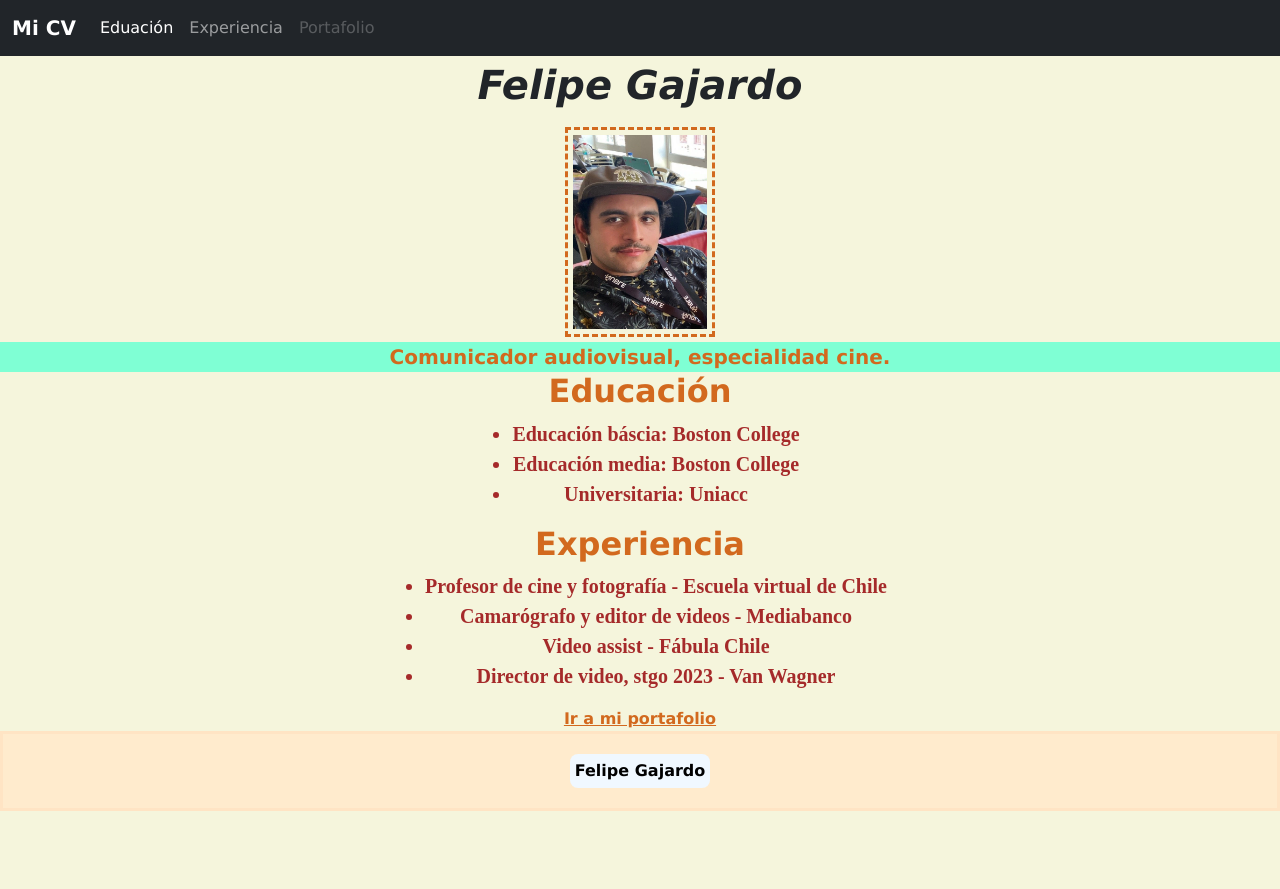
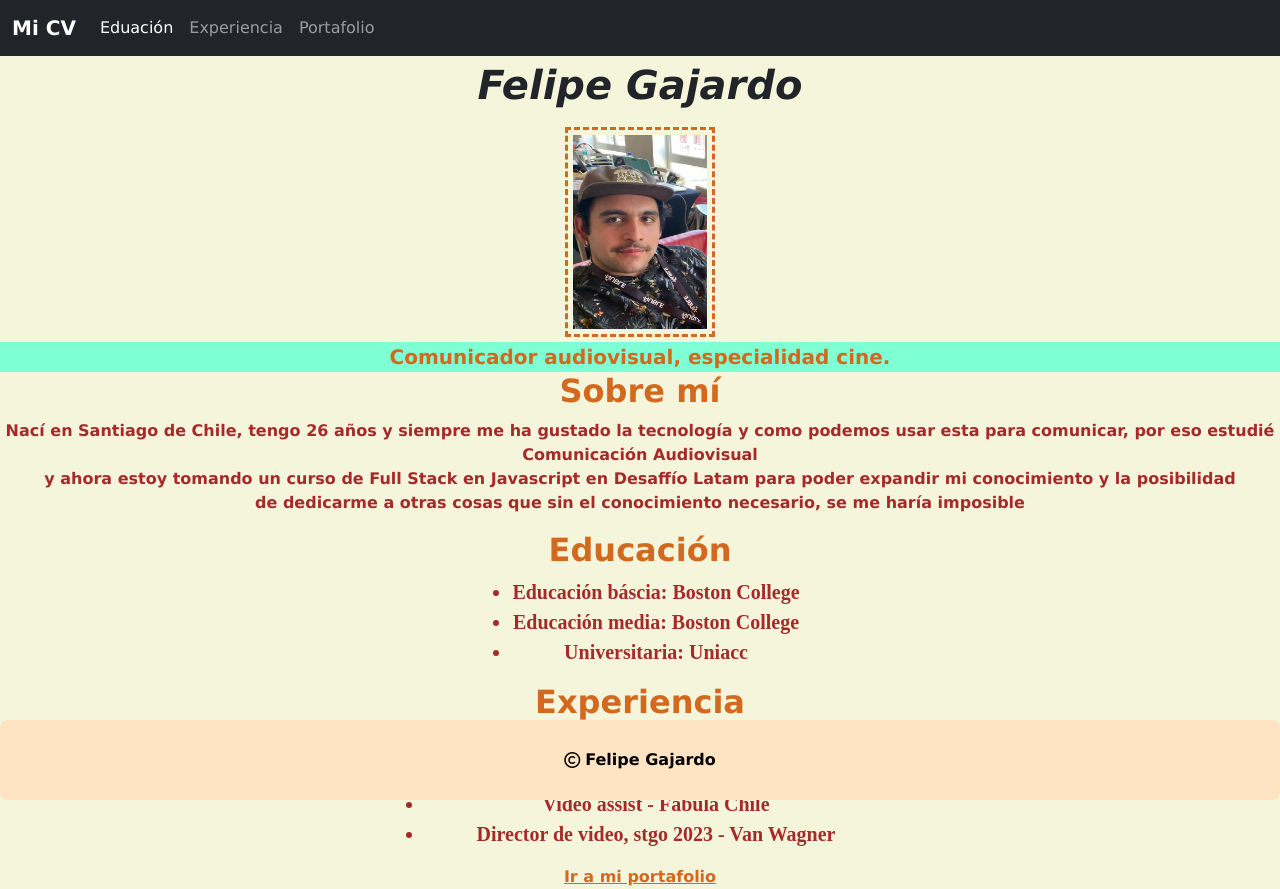
Before and after one commit to FelipeHansenbawer/MI_CV_PRUEBA, a plain HTML site: page index.html in a window 1280 px wide. Before the commit the page ends 811 px from the top, so only its background shows below. Drawn offline with nearby package versions, Linux system fonts and the light colour scheme.

Commit message:
Cambié el footer

```diff
--- a/assets/style.css
+++ b/assets/style.css
@@ -1,6 +1,11 @@
 *{
     padding: 0;
 
+}
+html, body {
+    margin: 0;
+    padding: 0;
+    height: 100%;
 }
 #barra{
     background-color: black;
@@ -35,6 +40,10 @@ h2 {
     color: chocolate;
     font-weight: bold;
 }
+p {
+    color: brown;
+    font-weight: bold;
+}
 .lista1 {
     display: flex;
     justify-content: center;
@@ -52,20 +61,22 @@ h2 {
     font-weight: bold;
 }
 footer {
+    background-color: bisque;
+    color: black;
+    font-weight: bold;
+    height: 80px;
+    position: absolute;
+    bottom: 0%;
+    width: 100%;
+    gap: 5px;
+}
+.nombre {
     display: flex;
-    background-color: blanchedalmond;
-    border: solid;
-    border-color: bisque;
-    color: aliceblue;
-    height: 80px;
     justify-content: center;
     align-items: center;
-}
-.footer {
-    border: solid;
-    border-color: black;
-    max-height: 500px;
-    height: 200px;
+    color: black;
+    border-radius: 8px;
+    padding: 5PX;
 }
 h3 {
     padding-top: 100px;
@@ -98,10 +109,3 @@ a {
     font-family: Cambria, Cochin, Georgia, Times, 'Times New Roman', serif;
     font-size: 18px;
     }
-    .nombre {
-        background-color: aliceblue;
-        color: black;
-        border-radius: 8px;
-        font-weight: bold;
-        padding: 5PX;
-    }
--- a/index.html
+++ b/index.html
@@ -26,7 +26,7 @@
                     <a class="nav-link" href="#">Experiencia</a>
                   </li>
                   <li class="nav-item">
-                    <a class="nav-link disabled">Portafolio</a>
+                    <a class="nav-link" href="./portafolio.html" target="_blank">Portafolio</a>
                   </li>
                 </ul>
               </div>
@@ -36,6 +36,9 @@
     <h1>Felipe Gajardo</h1>
     <img src="./img/WhatsApp Image 2024-05-09 at 15.56.10.jpeg" alt="">
     <span class="yo">Comunicador audiovisual, especialidad cine.</span>
+    <h2>Sobre mí</h2>
+    <p>Nací en Santiago de Chile, tengo 26 años y siempre me ha gustado la tecnología y como podemos usar esta para comunicar, por eso estudié Comunicación Audiovisual <br> y ahora estoy tomando un curso de Full Stack en Javascript en Desaffío Latam para poder expandir mi conocimiento y la posibilidad <br>
+    de dedicarme a otras cosas que sin el conocimiento necesario, se me haría imposible</p>
     <h2>Educación</h2>
     <section class="lista1">
     <ul>
@@ -68,10 +71,9 @@
     </ul>
 </section>
 <a class="link" href="./portafolio.html" target="_blank">Ir a mi portafolio</a>
-<footer>
-  <div class="nombre">
+<footer class="nombre">
+  <i class="fa-regular fa-copyright"></i>
   Felipe Gajardo
-  </div>
 </footer>
 </body>
 </html>
```
